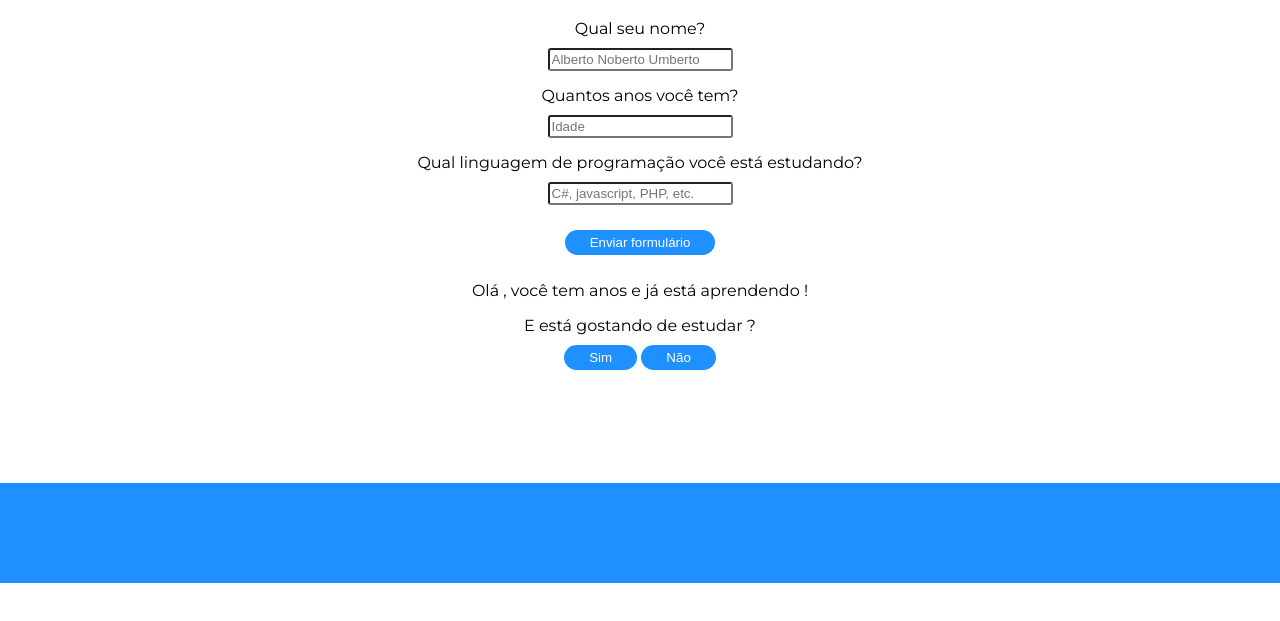
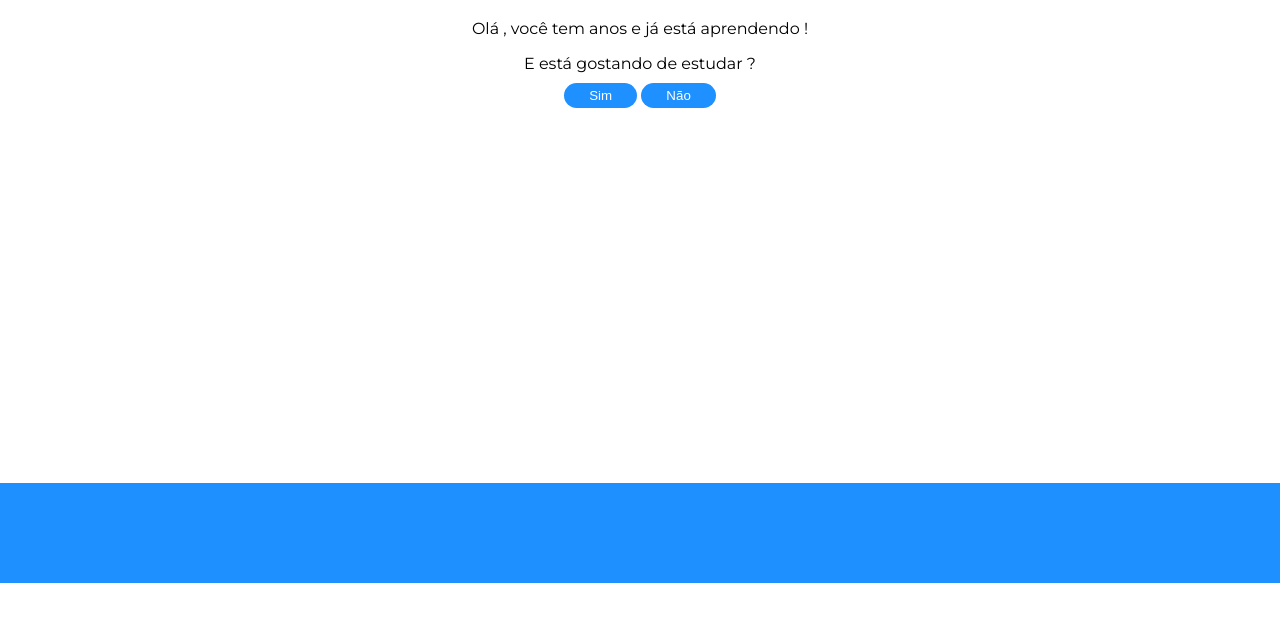
Before and after one commit to Bogahkiin/7DaysOfCodeAlura, a plain HTML site: page 7daysofcode.html in a window 1280 px wide. Both pictures are taken after a click on the button "Enviar formulário". Shown: the part 163-784 px from the top of the page. Drawn offline with Linux system fonts and the light colour scheme.

Commit message:
mais efeitos visuais adicionados e uma branch deletada

```diff
--- a/7daysofcode.html
+++ b/7daysofcode.html
@@ -15,7 +15,7 @@
         <h1>7 Days Of Code Alura</h1>
     </header>
     <main>
-        <form action="">
+        <form id="primeiras-perguntas" action="">
             <label for="nome">Qual seu nome?</label>
             <input type="text" id="nome" class="input-padrao" placeholder="Alberto Noberto Umberto">
 
--- a/7daysofcode.js
+++ b/7daysofcode.js
@@ -36,8 +36,9 @@ const mensagem = document.getElementById("resposta");
 //Formulário e mensagem de resposta
 botaoEnviar.onclick = function () {
     let dadosInseridos = [nome.value, idade.value, linguagem.value];
+    const primeirasPerguntas = document.getElementById("primeiras-perguntas");
     mensagem.innerHTML = `Olá ${dadosInseridos[0]}, você tem ${dadosInseridos[1]} anos e já está aprendendo ${dadosInseridos[2]}!`;
-
+    primeirasPerguntas.classList.add('sumir');
 
     const pergunta = document.getElementById("texto-pergunta");
     const fieldset = document.getElementById("perguntar-se-gosta");
```
